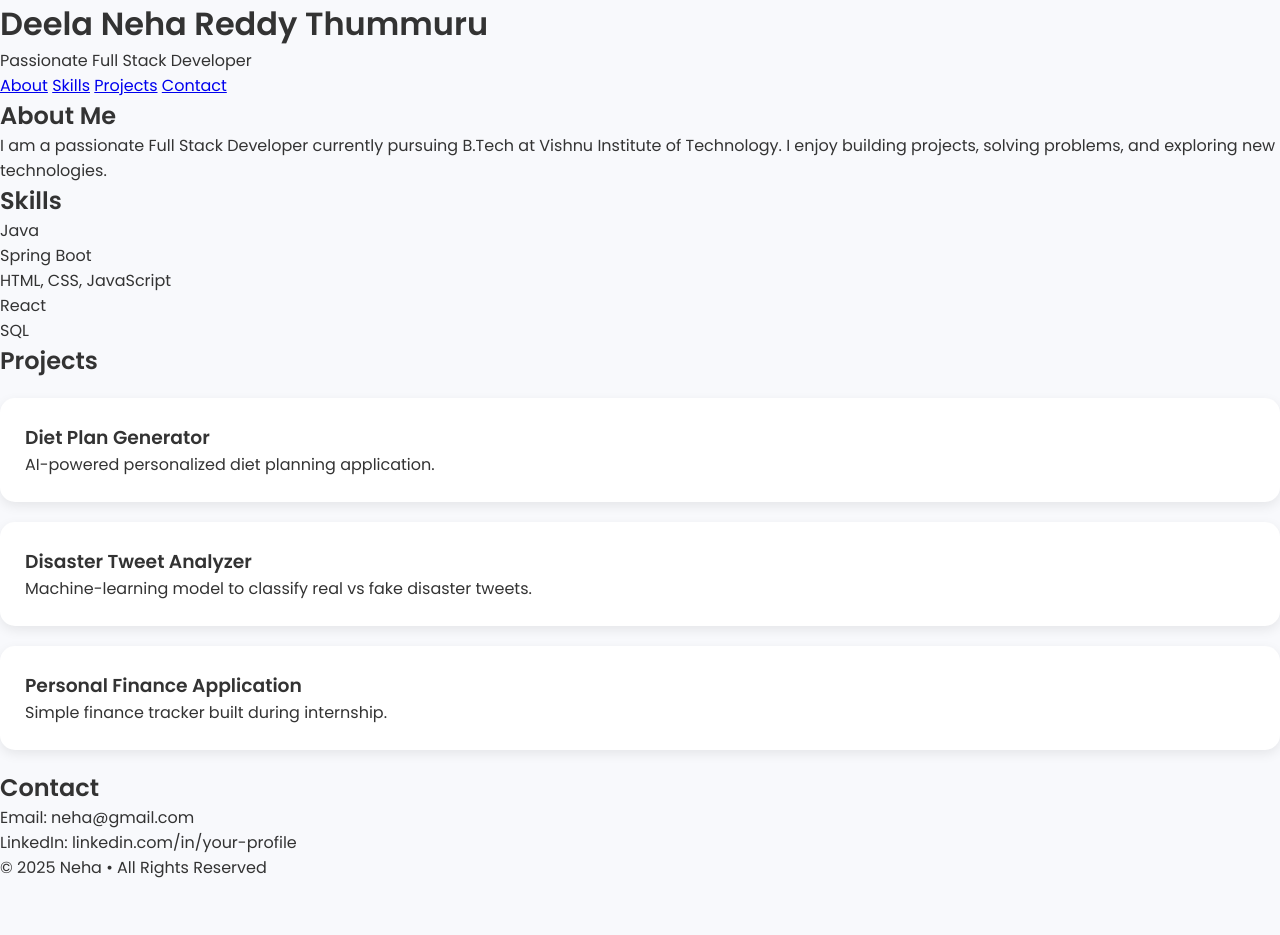
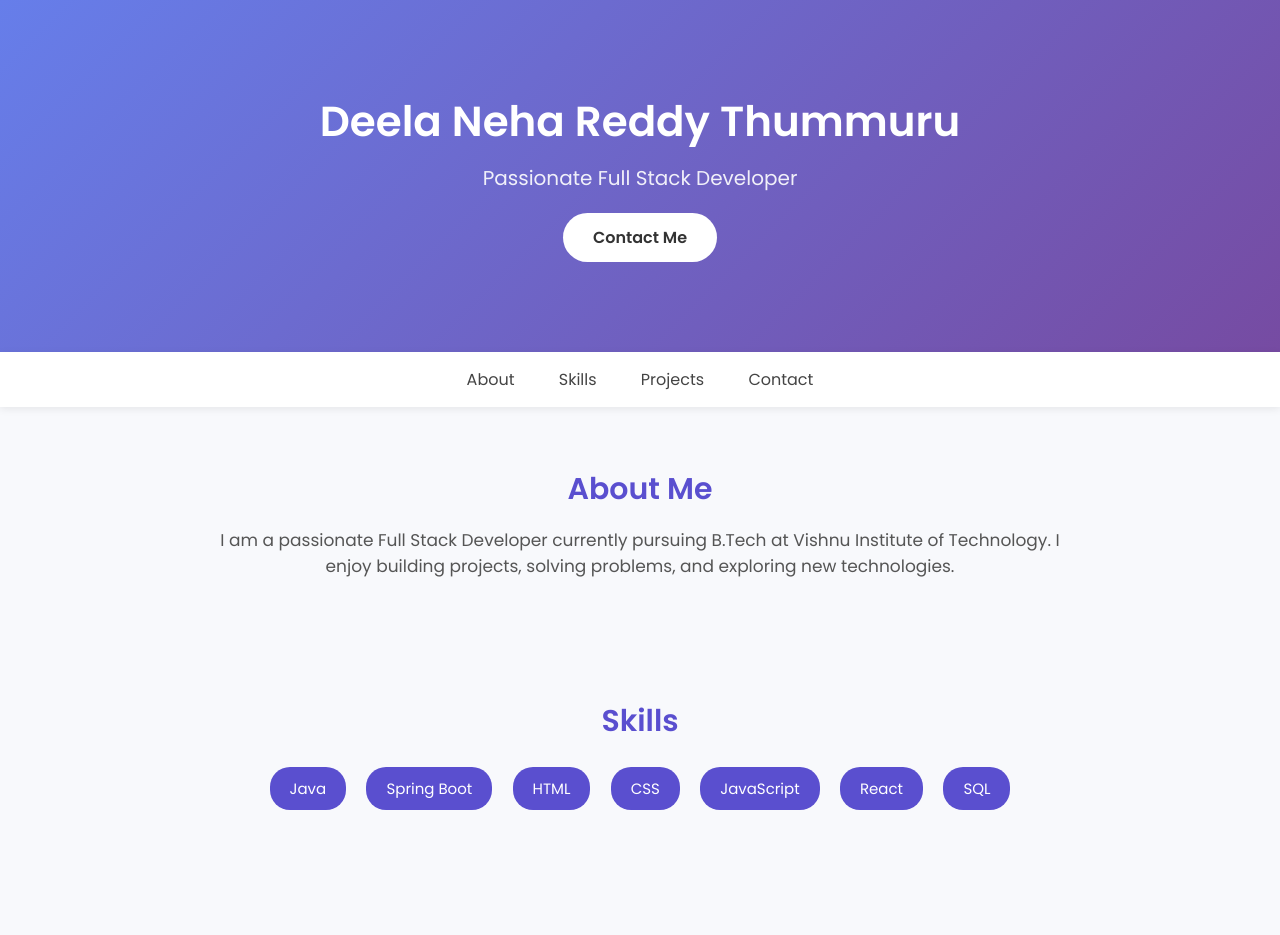
Before and after one commit to DeelaNehaReddy/portfolio_demo, a plain HTML site: page index.html in a window 1280 px wide. Shown: the top 935 px of the page. Before the commit the page ends 880 px from the top, so only its background shows below. Drawn offline with Linux system fonts and the light colour scheme.

Commit message:
Update index.html

```diff
--- a/index.html
+++ b/index.html
@@ -3,48 +3,54 @@
 <head>
     <meta charset="UTF-8">
     <meta name="viewport" content="width=device-width, initial-scale=1.0">
-    <title>My Portfolio</title>
+    <title>Neha | Portfolio</title>
     <link rel="stylesheet" href="style.css">
 </head>
 <body>
 
-    <header>
+    <!-- Hero Section -->
+    <header class="hero">
         <h1>Deela Neha Reddy Thummuru</h1>
-        <p>Passionate Full Stack Developer</p>
+        <p class="subtitle">Passionate Full Stack Developer</p>
+
+        <a href="#contact" class="btn">Contact Me</a>
     </header>
 
-    <nav>
+    <!-- Navigation -->
+    <nav class="navbar">
         <a href="#about">About</a>
         <a href="#skills">Skills</a>
         <a href="#projects">Projects</a>
         <a href="#contact">Contact</a>
     </nav>
 
-
-    <section id="about" class="container">
-        <h2>About Me</h2>
-        <p>
+    <!-- About Section -->
+    <section id="about" class="section">
+        <h2 class="section-title">About Me</h2>
+        <p class="section-text">
             I am a passionate Full Stack Developer currently pursuing B.Tech at
             Vishnu Institute of Technology.
             I enjoy building projects, solving problems, and exploring new technologies.
         </p>
     </section>
 
-
-    <section id="skills" class="container">
-        <h2>Skills</h2>
-        <ul>
-            <li>Java</li>
-            <li>Spring Boot</li>
-            <li>HTML, CSS, JavaScript</li>
-            <li>React</li>
-            <li>SQL</li>
-        </ul>
+    <!-- Skills -->
+    <section id="skills" class="section">
+        <h2 class="section-title">Skills</h2>
+        <div class="skill-container">
+            <span class="skill">Java</span>
+            <span class="skill">Spring Boot</span>
+            <span class="skill">HTML</span>
+            <span class="skill">CSS</span>
+            <span class="skill">JavaScript</span>
+            <span class="skill">React</span>
+            <span class="skill">SQL</span>
+        </div>
     </section>
 
-
-    <section id="projects" class="container">
-        <h2>Projects</h2>
+    <!-- Projects -->
+    <section id="projects" class="section">
+        <h2 class="section-title">Projects</h2>
 
         <div class="project-card">
             <h3>Diet Plan Generator</h3>
@@ -62,14 +68,19 @@
         </div>
     </section>
 
-    <section id="contact" class="container">
-        <h2>Contact</h2>
-        <p>Email: neha@gmail.com</p>
-        <p>LinkedIn: linkedin.com/in/your-profile</p>
+    <!-- Contact -->
+    <section id="contact" class="section">
+        <h2 class="section-title">Contact</h2>
+
+        <div class="contact-box">
+            <p>Email: <strong>neha@gmail.com</strong></p>
+            <p>LinkedIn: <strong>linkedin.com/in/your-profile</strong></p>
+        </div>
     </section>
 
-    <footer>
-        <p>© 2025 Neha • All Rights Reserved</p>
+    <!-- Footer -->
+    <footer class="footer">
+        © 2025 Neha • All Rights Reserved
     </footer>
 
 </body>
```
